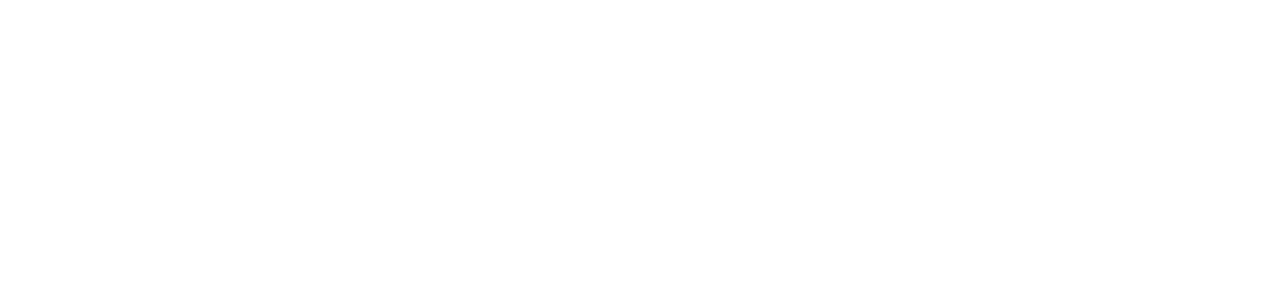
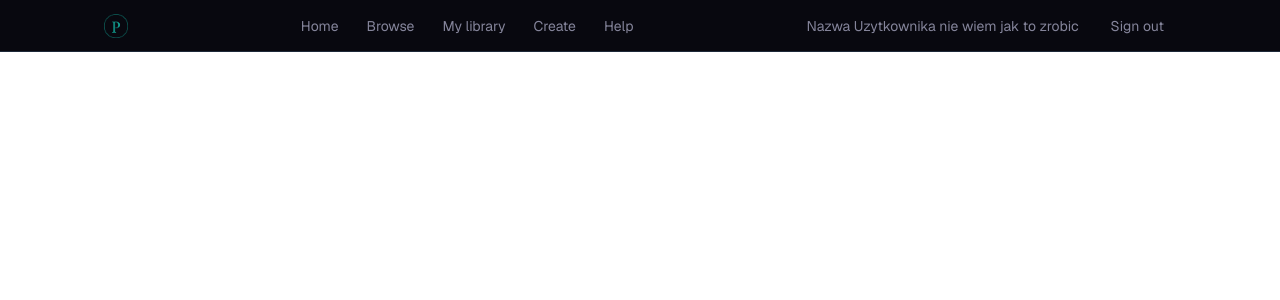
Before and after one commit to WojciechKosow/Pedalini.com, a Next.js app: page / in a window 1280 px wide. Shown: the top 300 px of the page. Built offline with nearby package versions, Linux system fonts and the light colour scheme.

Commit message:
poprawka

```diff
--- /dev/null
+++ b/app/components/loginnavbar.tsx
@@ -0,0 +1,93 @@
+import React from "react";
+
+const loginnavbar = () => {
+  return (
+    <div>
+      <nav className="h-[52px] bg-[#08080f] border-b border-gray-800 font-sans">
+        <div className="mx-auto flex h-full max-w-[1120px] items-center justify-between px-6">
+          {/*Logo */}
+          <div>
+            <a href="#" className="flex items-center">
+              <img
+                src="pedalinilogo.png"
+                alt="Pedalini"
+                className="h-6 w-auto"
+              />
+            </a>
+          </div>
+
+          {/*Options (home, browse, help) */}
+          <div>
+            <ul className="flex items-center gap-1">
+              <li>
+                <a
+                  href="#"
+                  className="rounded-lg px-3 py-2 text-sm text-[#85859b] transition-colors hover:text-white"
+                >
+                  Home
+                </a>
+              </li>
+
+              <li>
+                <a
+                  href="#"
+                  className="rounded-lg px-3 py-2 text-sm text-[#85859b] transition-colors hover:text-white"
+                >
+                  Browse
+                </a>
+              </li>
+
+              <li>
+                <a
+                  href="#"
+                  className="rounded-lg px-3 py-2 text-sm text-[#85859b] transition-colors hover:text-white"
+                >
+                  My library
+                </a>
+              </li>
+
+              <li>
+                <a
+                  href="#"
+                  className="rounded-lg px-3 py-2 text-sm text-[#85859b] transition-colors hover:text-white"
+                >
+                  Create
+                </a>
+              </li>
+
+              <li>
+                <a
+                  href="#"
+                  className="rounded-lg px-3 py-2 text-sm text-[#85859b] transition-colors hover:text-white"
+                >
+                  Help
+                </a>
+              </li>
+            </ul>
+          </div>
+
+          {/*Buttons Profile and username*/}
+          <div>
+            <div className="flex items-center gap-5">
+              <a
+                href="/loginPage"
+                className="text-sm text-[#85859b] transition-colors hover:text-white"
+              >
+                Nazwa Uzytkownika nie wiem jak to zrobic
+              </a>
+
+              <a
+                href="#"
+                className="rounded-lg px-3 py-2 text-sm text-[#85859b] transition-colors hover:text-white"
+              >
+                Sign out
+              </a>
+            </div>
+          </div>
+        </div>
+      </nav>
+    </div>
+  );
+};
+
+export default loginnavbar;
--- a/app/page.tsx
+++ b/app/page.tsx
@@ -1,5 +1,9 @@
-import Help from "./help/page";
+import LoginNavbar from "./components/loginnavbar";
 
 export default function Home() {
-  return <main></main>;
+  return (
+    <main>
+      <LoginNavbar />
+    </main>
+  );
 }
```
